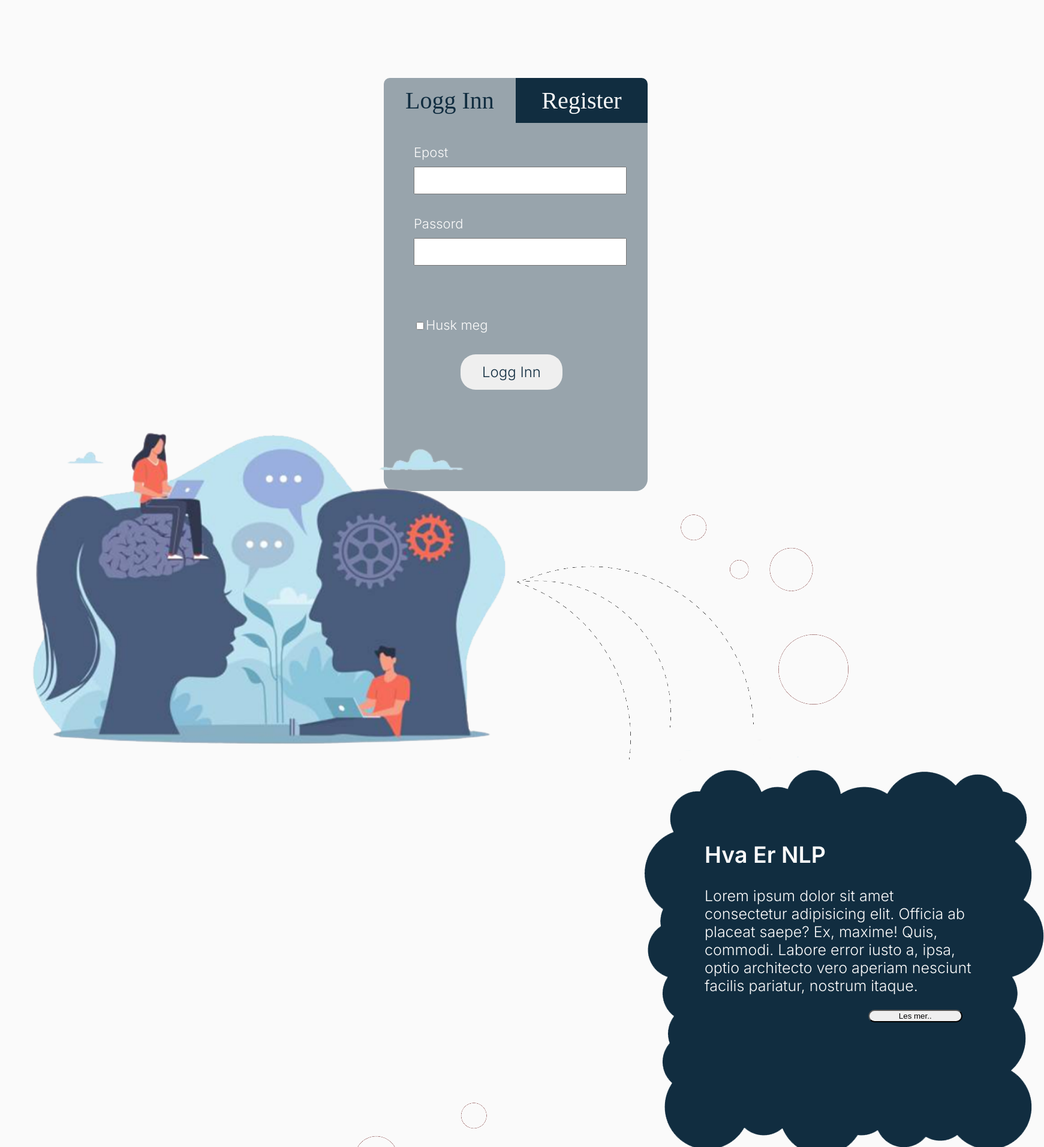
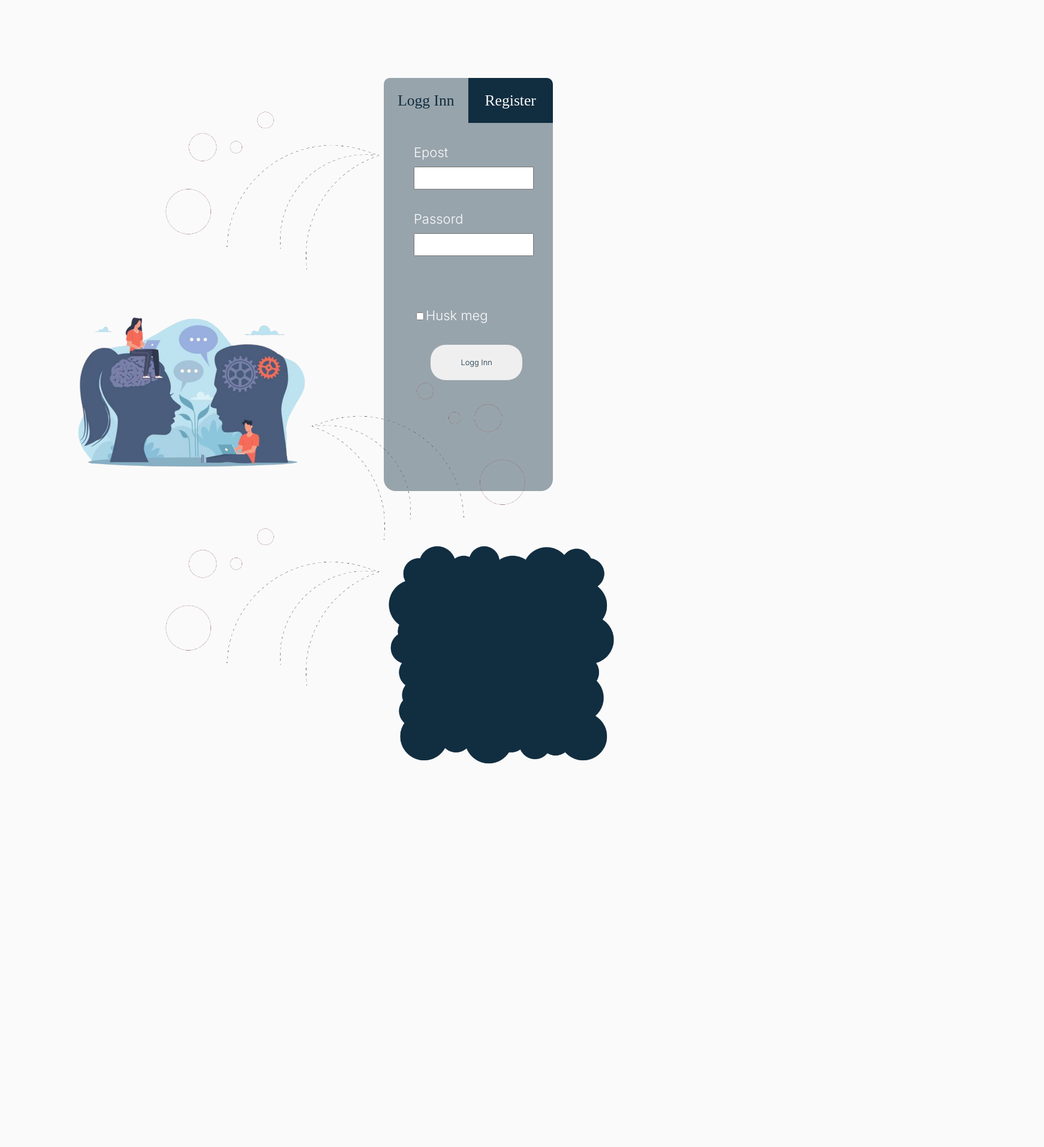
Before and after one commit to nargesirezaei/bachelor-metchat, a React (Create React App) app in the folder client/: page / in a window 1280 px wide. Shown: the part 220-2133 px from the top of the page at 60% size, 1741 px wide, since content can reach past the window. Built offline with nearby package versions, Linux system fonts and the light colour scheme; a web font is replaced by a local one.

Commit message:
make the elements responsive in the body

```diff
--- a/client/src/Welcome.jsx
+++ b/client/src/Welcome.jsx
@@ -6,7 +6,7 @@ import Register from "./components/Register";
 import "./home.css";
 
 function Welcome() {
-  /*  const [showLogin, setShowLogin] = useState(true);
+  const [showLogin, setShowLogin] = useState(true);
 
   const handleLoginClick = () => {
     setShowLogin(true);
@@ -15,13 +15,11 @@ function Welcome() {
   const handleRegisterClick = () => {
     setShowLogin(false);
   };
-  */
   /* Toggle Nav*/
   const [showLinks, setShowLinks] = useState(false);
   const toggleLinks = () => {
     setShowLinks(!showLinks);
   };
-  /* Form toggle */
   const [toggleState, setToggleState] = useState(1);
   const toggelTab = (index) => {
     setToggleState(index);
@@ -29,6 +27,7 @@ function Welcome() {
 
   return (
     <>
+      <div className="homePage">
         <nav className="nav-center">
           <div className="nav-header">
             <Link to="/">
@@ -73,7 +72,9 @@ function Welcome() {
           <div className="content-tabs">
             <div
               id="log-content"
-            className={toggleState === 1 ? "content active-content" : "content"}
+              className={
+                toggleState === 1 ? "content active-content" : "content"
+              }
             >
               <form id="form-log">
                 <div className="form-row">
@@ -98,7 +99,9 @@ function Welcome() {
 
             <div
               id="reg-content"
-            className={toggleState === 2 ? "content active-content" : "content"}
+              className={
+                toggleState === 2 ? "content active-content" : "content"
+              }
             >
               <form id="form-reg">
                 <div className="form-row">
@@ -128,7 +131,7 @@ function Welcome() {
             </div>
           </div>
         </div>
-
+        {/*
        <div className="model-overlay">
           <div className="scroll-div">
             <div className="heading">
@@ -181,36 +184,19 @@ function Welcome() {
             </div>
           </div>
         </div>
+        */}
 
-      <section id="persons-img">
-        <img id="photo" src="photo.png" alt="personer som snakker" />
-      </section>
-
-      <section id="third">
-        <img src="Lines_2.png" alt="lines" />
-      </section>
-
-      <section id="nlp">
-        <img src="BubbleBox.png" alt="bobleramme" />
-        <div className="contents">
-          <h2>Hva Er NLP</h2>
-          <p>
-            Lorem ipsum dolor sit amet consectetur adipisicing elit. Officia ab
-            placeat saepe? Ex, maxime! Quis, commodi. Labore error iusto a,
-            ipsa, optio architecto vero aperiam nesciunt facilis pariatur,
-            nostrum itaque.
-          </p>
-          <button className="btn"> Les mer..</button>
+        <div className="imgs">
+          <img src="Lines.png" className="img_1" />
+          <img src="photo.png" className="img_2" />
+          <img src="Lines_2.png" className="img_3" />
+          <img src="BubbleBox.png" className="img_4" />
+          <img src="Lines.png" className="img_5" />
         </div>
-      </section>
-
-      <section id="fifth">
-        <img src="Lines.png" alt="lines" />
-      </section>
-
         <footer>
-        <p>Laget av Rami, Narges, Aina Og Fatima</p>
+          <h3>DATA3900-1 23V Bacheloroppgave</h3>
         </footer>
+      </div>
     </>
   );
 }
--- a/client/src/home.css
+++ b/client/src/home.css
@@ -3,7 +3,10 @@ FAFAFA (hvit)
 98A4AC (grå)
 DEE1E4 (grå)
     */
-
+.homePage {
+  display: flex;
+  flex-direction: column;
+}
 .nav-center {
   display: flex;
   flex-direction: column;
@@ -90,12 +93,12 @@ DEE1E4 (grå)
   flex-direction: column;
   margin-top: 350px;
   margin-left: 50vw;
-  width: 440px;
+  width: 22vw;
+  height: 100%;
 }
-#btns-tabs {
+#btn-tabs {
   display: flex;
   flex-direction: row;
-  width: 100%;
 }
 
 .content {
@@ -110,7 +113,6 @@ DEE1E4 (grå)
 }
 
 #reg-content {
-  width: 440px;
   height: 850px;
   background-color: #112d40;
   color: #fafafa;
@@ -120,10 +122,8 @@ DEE1E4 (grå)
   font-size: 22px;
   line-height: 48px;
   width: 100%;
-  height: 95%;
 }
 #log-content {
-  width: 440px;
   height: 614px;
   background-color: #98a4ac;
   color: #fafafa;
@@ -144,7 +144,7 @@ DEE1E4 (grå)
   font-family: "Bai Jamjuree";
   font-style: normal;
   font-weight: 300;
-  font-size: 40px;
+  font-size: 2vw;
   line-height: 50px;
   color: #fafafa;
   border-radius: 0 10px 0 0;
@@ -158,7 +158,7 @@ DEE1E4 (grå)
   font-family: "Bai Jamjuree";
   font-style: normal;
   font-weight: 300;
-  font-size: 40px;
+  font-size: 2vw;
   line-height: 50px;
   color: #112d40;
 }
@@ -185,20 +185,20 @@ DEE1E4 (grå)
   margin-top: 75px;
 }
 .form-row input {
-  width: 347px;
-  height: 40px;
+  width: 15vw;
+  height: 4vh;
 }
 .form-row button {
-  width: 170px;
+  width: 12vw;
   height: 59px;
   border-radius: 25px;
   border: none;
-  margin-left: 20%;
+  margin-left: 12%;
   color: #112d40;
   font-family: "Inter";
   font-style: normal;
   font-weight: 400;
-  font-size: 24px;
+  font-size: 1vw;
   line-height: 29px;
 }
 .btn-form-log {
@@ -270,6 +270,45 @@ DEE1E4 (grå)
 @media only screen and (max-width: 390px) {
   #LogReg {
     margin-left: 12%;
+  }
+}
+
+/* images*/
+
+.imgs {
+  display: flex;
+  flex-direction: column;
+  position: absolute;
+  top: 400px;
+  width: 100%;
+  right: 10vw;
+}
+img {
+  width: 30vw;
+}
+
+.img_1 {
+  margin-left: 30vw;
+}
+
+.img_2 {
+  margin-left: 20vw;
+  margin-top: 75px;
+}
+.img_3 {
+  margin-left: 50vw;
+  margin-top: -150px;
+}
+.img_4 {
+  margin-left: 60vw;
+}
+.img_5 {
+  margin-left: 30vw;
+  margin-top: -400px;
+}
+@media only screen and (max-width: 1039px) {
+  .imgs {
+    display: none;
   }
 }
 
@@ -420,108 +459,21 @@ input[type="password"] {
 }
 */
 
-#persons-img {
+footer {
+  background-color: #112d40;
+  width: 100%;
+  height: 200px;
+  color: #fafafa;
   display: flex;
   flex-direction: row;
-  width: 800px;
-  margin-left: 50px;
-  margin-top: -100px;
-}
-#persons-img img {
-  width: 100%;
+  justify-content: center;
+  align-items: center;
+  font-size: 2vw;
+  margin-top: 140vh;
 }
 
-#third {
-  display: flex;
-  flex-direction: row;
-  margin-left: 850px;
-  margin-top: -400px;
+@media only screen and (max-width: 1039px) {
+  footer {
+    display: none;
+  }
 }
-#nlp {
-  display: flex;
-  flex-direction: column;
-  position: relative;
-  align-items: center;
-  width: 600px;
-  margin-left: 1100px;
-  color: #fafafa;
-}
-#nlp .contents {
-  position: absolute;
-  top: 100px;
-  right: 75px;
-  left: 75px;
-}
-#nlp .btn {
-  position: absolute;
-  right: 20px;
-  width: 35%;
-  border-radius: 50px;
-}
-#fifth {
-  margin-top: -100px;
-  margin-left: 500px;
-}
-
-.model-overlay {
-  display: none;
-  position: fixed;
-  width: 100vw;
-  height: 100vh;
-  background: rgba(17, 45, 64, 0.9);
-  top: 0;
-  left: 0;
-  justify-content: center;
-  align-items: center;
-  z-index: 1;
-}
-.scroll-div {
-  max-width: 800px;
-  border: solid 1px #fafafa;
-  box-shadow: 0 0 15px rgba(17, 45, 64, 0.3);
-}
-.scroll-div-object {
-  background-color: #fafafa;
-  height: 400px;
-  overflow: hidden;
-  overflow-y: scroll;
-  padding: 35px;
-  color: #112d40;
-}
-
-.heading {
-  display: flex;
-  background-color: #c3cace;
-  height: 115px;
-  align-items: center;
-  justify-content: center;
-  color: #112d40;
-  font-size: larger;
-  width: 100%;
-}
-
-.btns {
-  padding: 20px;
-  display: flex;
-  flex-direction: column;
-  align-items: center;
-  color: #112d40;
-  background-color: #c3cace;
-  height: 150px;
-}
-.btns .btn {
-  margin-top: 25px;
-  width: 163px;
-  border-radius: 10px;
-}
-footer {
-  display: flex;
-  flex-direction: column;
-  align-items: center;
-  padding: 20px;
-  background-color: #112d40;
-  margin-top: auto;
-}
-footer p {
-  margin-top: 25px;
-}
```
Lines whose indentation alone changed are shown as unchanged.
